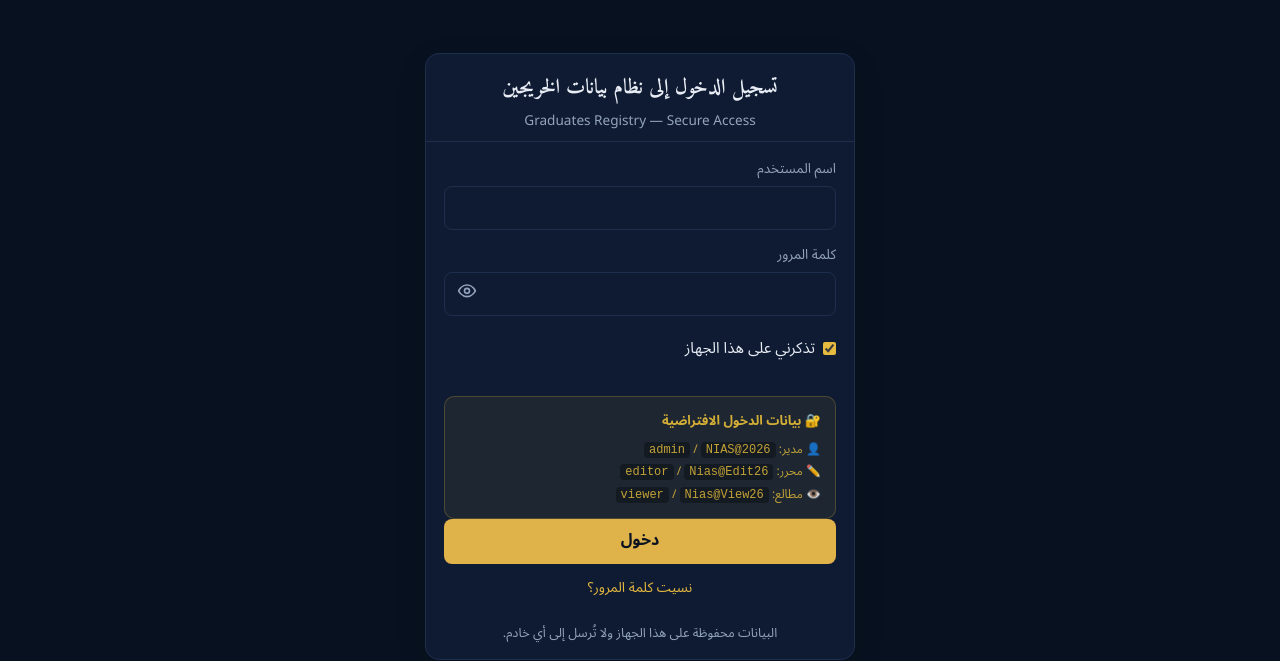
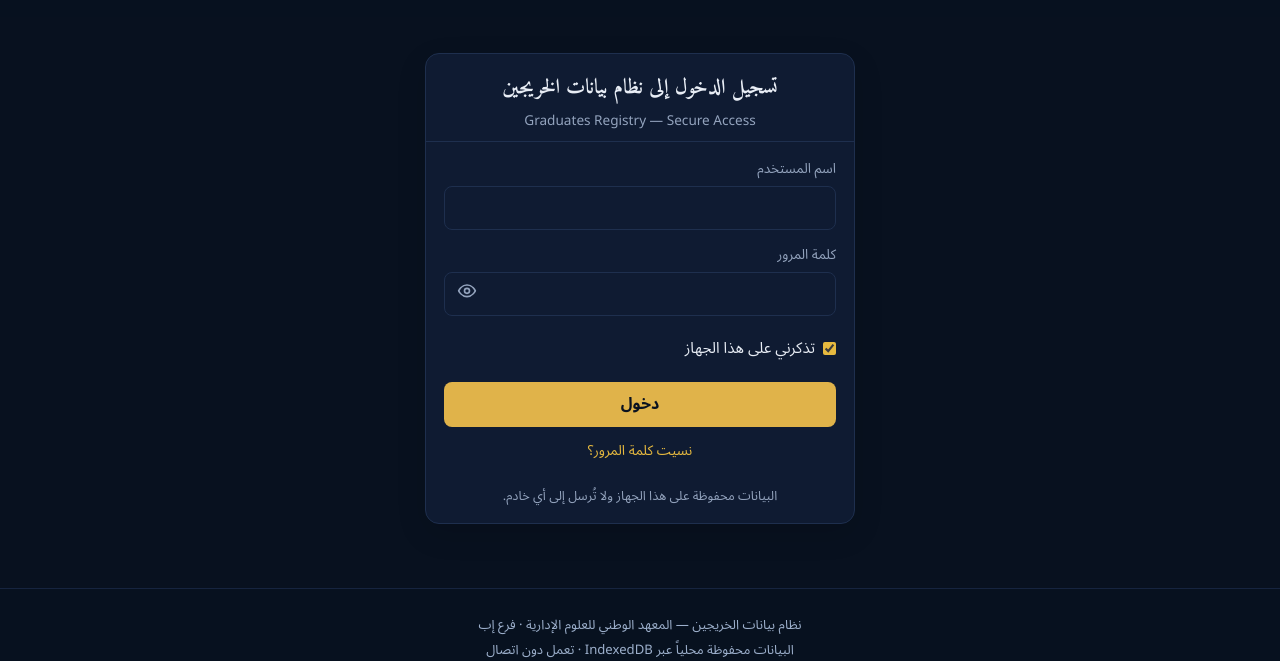
Before and after one commit to kaidngat4-droid/nias-alumni-pwa, a website: page public/login.html in a window 1280 px wide. Shown: the part 309-970 px from the top of the page. Drawn offline with Linux system fonts and the light colour scheme.

Commit message:
feat: hide default credentials from login page

```diff
--- a/public/login.html
+++ b/public/login.html
@@ -636,27 +636,7 @@ button:disabled{
 
 
 
-      <!-- بيانات الدخول الافتراضية -->
-      <div class="default-creds" style="
-        margin:14px 18px 0;
-        padding:12px 14px;
-        background:rgba(212,175,55,.08);
-        border:1px solid rgba(212,175,55,.25);
-        border-radius:10px;
-        font-size:12px;
-        color:#d4af37;
-        direction:rtl;
-        line-height:1.85;
-      ">
-        <div style="font-weight:700;margin-bottom:6px;font-size:13px;">🔐 بيانات الدخول الافتراضية</div>
-        <div style="opacity:.9;">
-          <div>👤 مدير: <code style="background:rgba(0,0,0,.35);padding:1px 5px;border-radius:4px;">admin</code> / <code style="background:rgba(0,0,0,.35);padding:1px 5px;border-radius:4px;">NIAS@2026</code></div>
-          <div>✏️ محرر: <code style="background:rgba(0,0,0,.35);padding:1px 5px;border-radius:4px;">editor</code> / <code style="background:rgba(0,0,0,.35);padding:1px 5px;border-radius:4px;">Nias@Edit26</code></div>
-          <div>👁️ مطالع: <code style="background:rgba(0,0,0,.35);padding:1px 5px;border-radius:4px;">viewer</code> / <code style="background:rgba(0,0,0,.35);padding:1px 5px;border-radius:4px;">Nias@View26</code></div>
-        </div>
-      </div>
-
-    <div class="auth-foot">
+      <div class="auth-foot">
 
       <button
         form="authForm"
```
